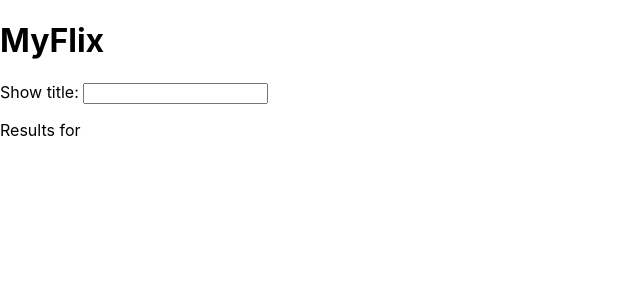
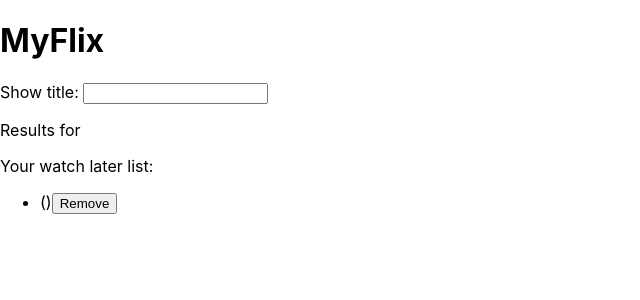
Before and after one commit to lawsonhung/myflix, a React (Create React App) app: page / in a window 1280 px wide. Shown: the top 300 px of the page, without its empty margins (0-640 px from the left). Built offline with nearby package versions, Linux system fonts and the light colour scheme.

Commit message:
Add show to watch later.

```diff
--- a/src/components/HomePage.js
+++ b/src/components/HomePage.js
@@ -1,6 +1,7 @@
 import React, { Component } from 'react';
 import SearchBar from './SearchBar';
 import Results from './Results';
+import WatchLater from './WatchLater';
 
 class HomePage extends Component {
 
@@ -10,6 +11,7 @@ class HomePage extends Component {
         <h1>MyFlix</h1>
         <SearchBar />
         <Results />
+        <WatchLater />
       </div>
     )
   }
--- a/src/components/Results.js
+++ b/src/components/Results.js
@@ -2,6 +2,14 @@ import React, { Component } from 'react';
 import { connect } from 'react-redux';
 
 class Results extends Component {
+
+  renderResultCt = () => {
+    const resultCt = this.props.results.totalResults;
+    if (resultCt)
+      return (
+        <p>There are {resultCt} result(s) in total.</p>
+      );
+  }
 
   renderResults = () => {
     if (this.props.results === null)
@@ -15,7 +23,7 @@ class Results extends Component {
     } else
     return (
     <p>{this.props.results.Error}</p>
-    )
+    );
   }
 
   mapThroughResults = () => {
@@ -23,9 +31,10 @@ class Results extends Component {
       return this.props.results.Search.map(result => {
         return(
           <li key={result.imdbID}>
-            <img src={result.Poster} alt={`${result.Title} poster`} />
+            {/* <img src={result.Poster} alt={`${result.Title} poster`} />
+            <br /> */}
             {result.Title} ({result.Year})
-            <button>Watch later</button>
+            <button onClick={(e) => this.addToWatchLater(e, result)}>Watch later</button>
           </li>
           )
         }
@@ -33,14 +42,20 @@ class Results extends Component {
     } else {
       return (
         <p>No search results yet.</p>
-      )
+      );
     }
+  }
+
+  addToWatchLater = (e, show) => {
+    e.target.disabled = true;
+    this.props.addToWatchLater(show);
   }
 
   render() {
     return (
       <div>
         <p>Results for {this.props.searchQuery}</p>
+        {this.renderResultCt()}
         {this.renderResults()}
       </div>
     )
@@ -55,4 +70,15 @@ const mapStateToProps = (store) => {
   }
 }
 
-export default connect(mapStateToProps, null)(Results)
+const mapDispatchToProps = (dispatch) => {
+  return {
+    addToWatchLater: (show) => {
+      dispatch({
+        type: 'ADD_TO_WATCH_LATER',
+        show: show
+      })
+    }
+  }
+}
+
+export default connect(mapStateToProps, mapDispatchToProps)(Results)
--- /dev/null
+++ b/src/components/WatchLater.js
@@ -0,0 +1,39 @@
+import React, { Component } from 'react';
+import { connect } from 'react-redux';
+
+class WatchLater extends Component {
+
+  renderWatchLater = () => {
+    console.log(this.props.watchLater);
+    return(
+      <ul>
+        {this.props.watchLater.map(show => {
+          return(
+            <li key={show.imdbID}>
+              {show.Title} ({show.Year})
+              <button onClick={() => this.removeFromWatchLater(show)}>Remove</button>
+            </li>
+          )
+        })}
+      </ul>
+    )
+  }
+
+  render() {
+    return(
+      <div>
+        <p>Your watch later list: </p>
+        {this.renderWatchLater()}
+      </div>
+    )
+  }
+
+}
+
+const mapStateToProps = (store) => {
+  return {
+    watchLater: store.watchLater
+  }
+}
+
+export default connect(mapStateToProps, null)(WatchLater)
--- a/src/reducers/rootReducer.js
+++ b/src/reducers/rootReducer.js
@@ -1,6 +1,7 @@
 export default (state = {
   searchQuery: '',
   results: [],
+  watchLater: ["Green Cucumber"],
 }, action) => {
   switch (action.type) {
     case 'UPDATE_SEARCH_QUERY':
@@ -15,6 +16,13 @@ export default (state = {
         results: action.results
       }
 
+    case 'ADD_TO_WATCH_LATER':
+      return {
+        ...state,
+        // watchLater: ["Green Cucumber"],
+        watchLater: [...state.watchLater, action.show]
+      }
+
     default:
       return state;
   }
```
